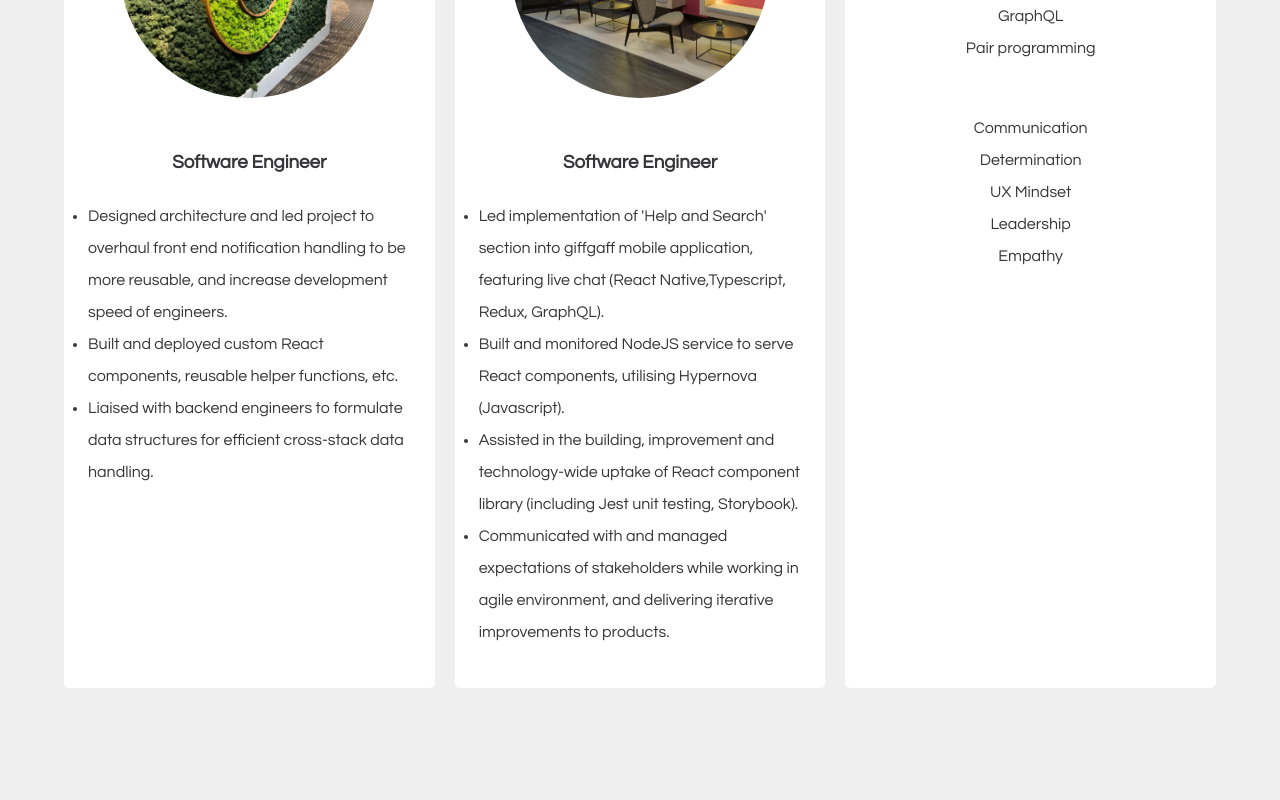
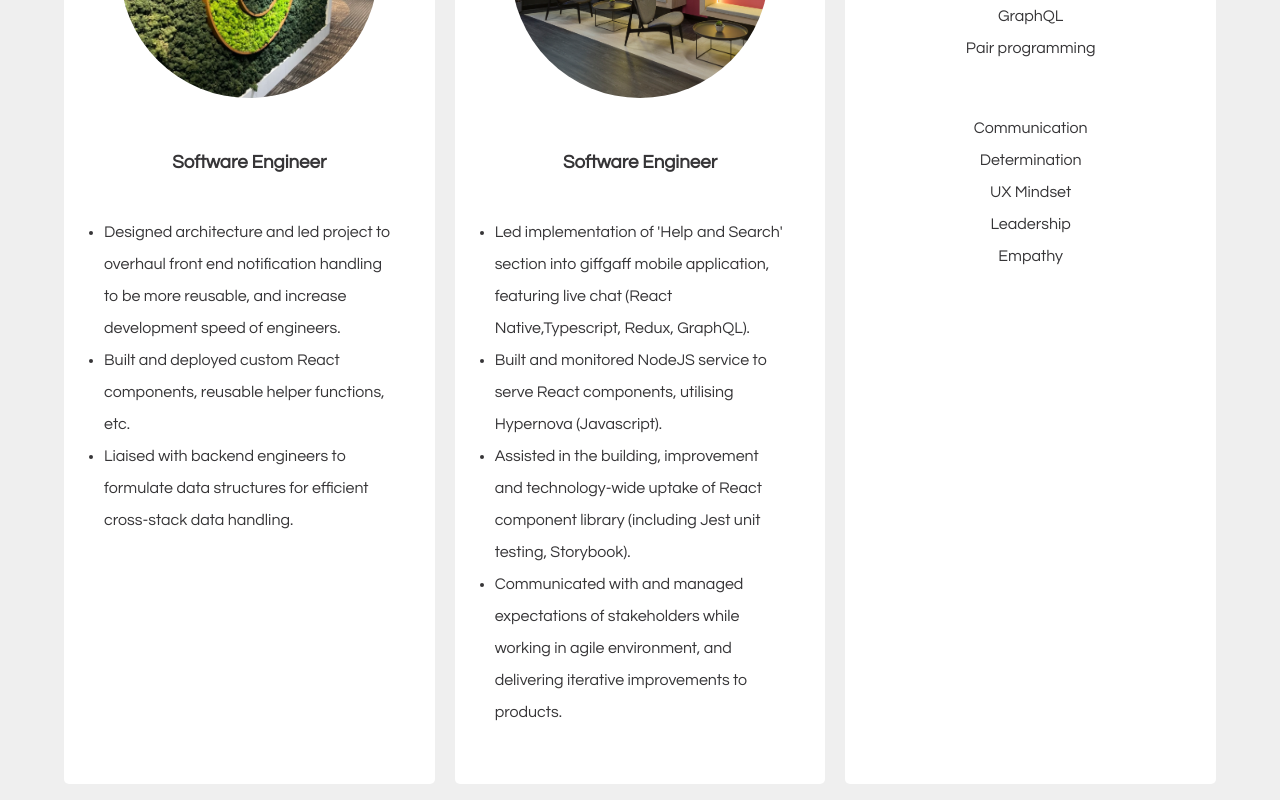
Before and after one commit to harrycollinscs/portfolio, a React (Create React App) app: page /resume in a window 1280 px wide. Shown: the part 823-1623 px from the top of the page. Before the commit the page ends 1527 px from the top, so only its background shows below. Built offline with nearby package versions, Linux system fonts and the light colour scheme.

Commit message:
fixes padding

```diff
--- a/src/components/templates/Resume/index.tsx
+++ b/src/components/templates/Resume/index.tsx
@@ -128,7 +128,7 @@ const ImageAndContent = ({ title, subtitle, image, listTitle, listItems }: { tit
     </div>
     <Image src={image.src} alt={image.alt} style={{ borderRadius: '100%' }}/>
     <h3>{listTitle}</h3>
-    <ul style={{ textAlign: 'left', padding: 0 }}>
+    <ul style={{ textAlign: 'left', padding: '16px' }}>
       {
         listItems.map(item => (
           <li>{item}</li>
```
